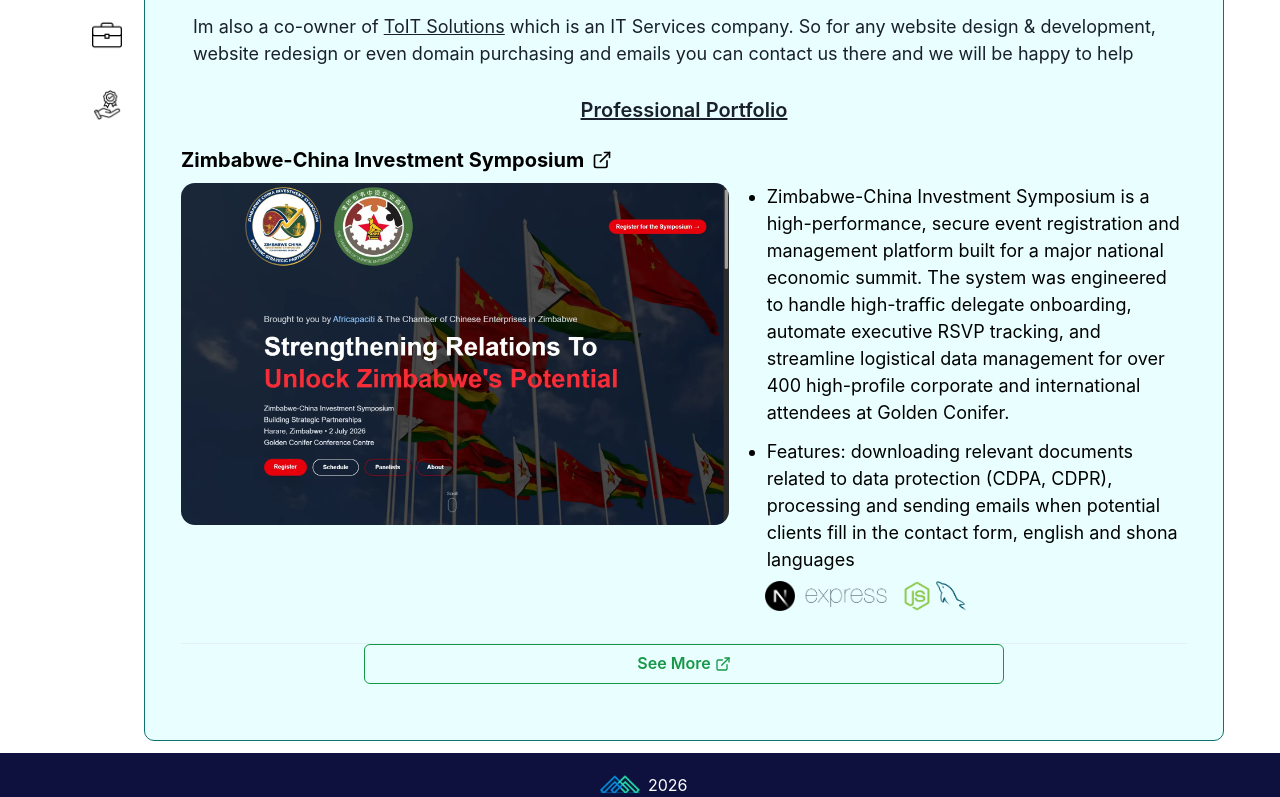
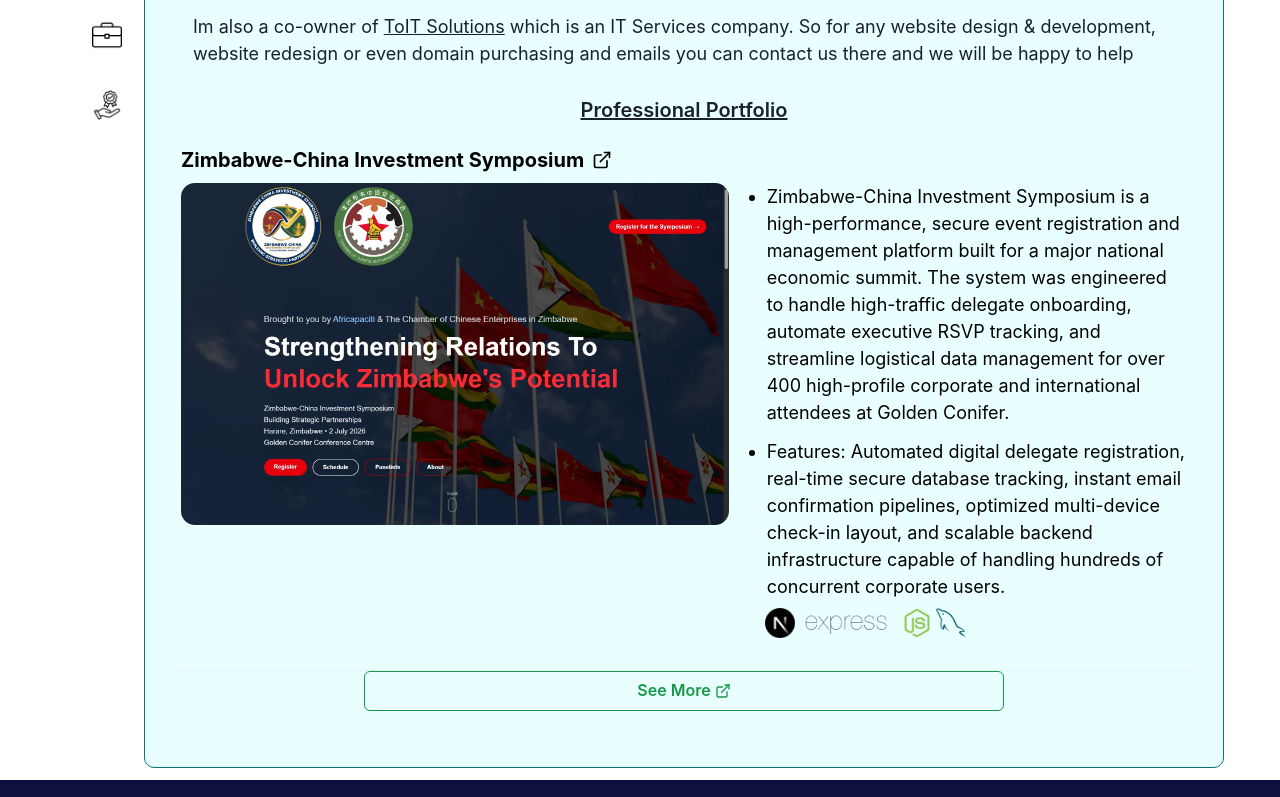
Before and after one commit to mafaro21/portfolio, a React (Vite) app: page / in a window 1280 px wide. Shown: the part 396-1193 px from the top of the page. Built offline with nearby package versions, Linux system fonts and the light colour scheme.

Commit message:
left out features

```diff
--- a/src/pages/other.jsx
+++ b/src/pages/other.jsx
@@ -341,10 +341,7 @@
                           Zimbabwe-China Investment Symposium is a high-performance, secure event registration and management platform built for a major national economic summit. The system was engineered to handle high-traffic delegate onboarding, automate executive RSVP tracking, and streamline logistical data management for over 400 high-profile corporate and international attendees at Golden Conifer.
                         </ListItem>
                         <ListItem mt={3} color={"black"}>
-                          Features: downloading relevant documents related to
-                          data protection (CDPA, CDPR), processing and sending
-                          emails when potential clients fill in the contact
-                          form, english and shona languages
+                          Features: Automated digital delegate registration, real-time secure database tracking, instant email confirmation pipelines, optimized multi-device check-in layout, and scalable backend infrastructure capable of handling hundreds of concurrent corporate users.
                         </ListItem>
                       </UnorderedList>
 
```
